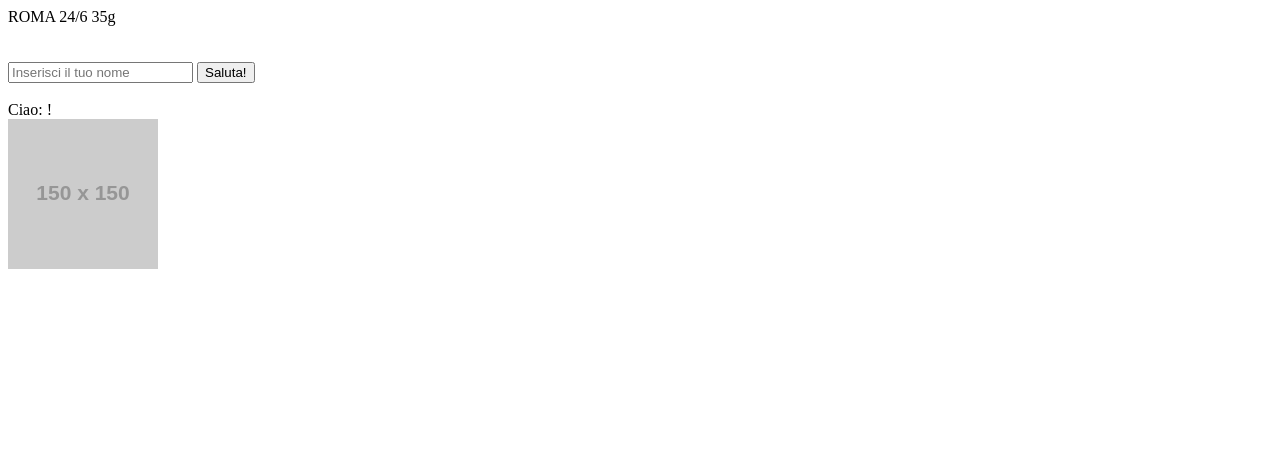
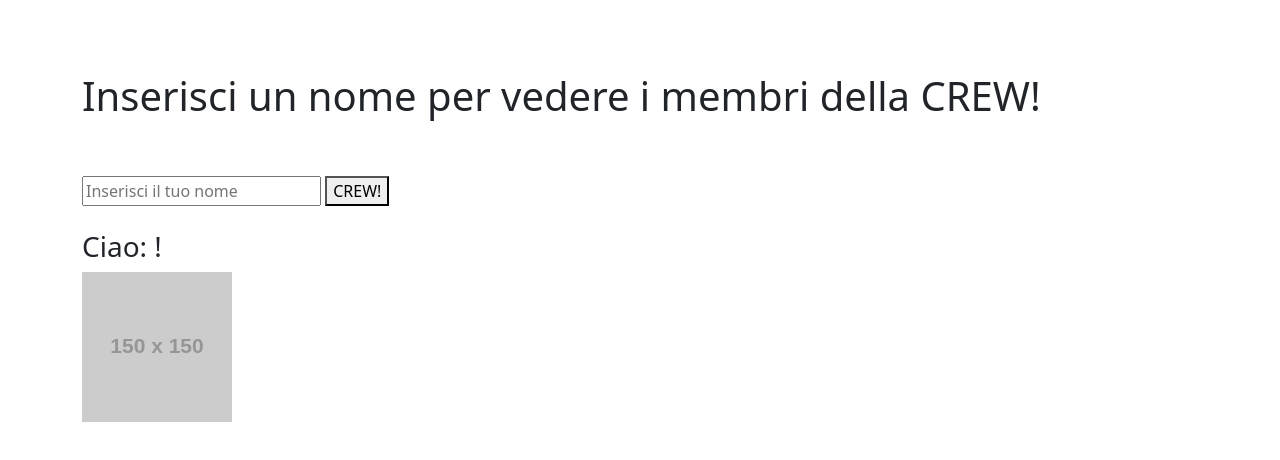
Before and after one commit to Dayronaguilera/vue-hello, a plain HTML site: page index.html in a window 1280 px wide. Drawn offline with nearby package versions, Linux system fonts and the light colour scheme; placeholder pictures from the web are drawn by us.

Commit message:
Refactoring

```diff
--- a/index.html
+++ b/index.html
@@ -5,6 +5,7 @@
     <meta http-equiv="X-UA-Compatible" content="IE=edge">
     <meta name="viewport" content="width=device-width, initial-scale=1.0">
     <title>Document</title>
+    <link href="https://cdn.jsdelivr.net/npm/bootstrap@5.0.1/dist/css/bootstrap.min.css" rel="stylesheet" integrity="sha384-+0n0xVW2eSR5OomGNYDnhzAbDsOXxcvSN1TPprVMTNDbiYZCxYbOOl7+AMvyTG2x" crossorigin="anonymous">
 
     <script src="https://cdn.jsdelivr.net/npm/vue"></script>
     <link rel="stylesheet" href="./css/style.css">
@@ -12,15 +13,16 @@
 </head>
 <body>
 
-    <div id="app">
+    <div class="container" id="app">
 
-        <div>{{message}}</div>
+        <br><br><br>
+        <h1>{{message}}</h1>
 
         <br><br>
         <input v-model="text" placeholder="Inserisci il tuo nome" @keyup.enter='showElement'>
-        <button @click='showElement' >Saluta!</button>
+        <button @click='showElement' >CREW!</button>
         <br><br>
-        <div>Ciao: {{text}}!</div>
+        <h3>Ciao: {{text}}!</h3>
         <div class="img-container">
             <img v-bind:src= "img">
         </div>
--- a/js/script.js
+++ b/js/script.js
@@ -2,21 +2,23 @@ const app = new Vue(
     {
         el: "#app",
         data: {
-            message:"ROMA 24/6 35g", //del testo gia definito!
+            message:"Inserisci un nome per vedere i membri della CREW!", //del testo gia definito!
             text:"", //del testo inserito dal utente tramite input
             img:"https://via.placeholder.com/150" //img inserito in una cartella
         },
         methods: {
-            showElement: function () {
+            showElement: function () {//questa funzione serve per comparare il nome e restituirci una foto se ===
                 if (this.text === 'dayron') {
                     this.img = './img/foto-cv.JPG';
-
                 } else if (this.text === 'gabriele'){
                     this.img = './img/gab.jpg';
                 } else if (this.text === 'noemi'){
                     this.img = './img/noemi.jpg';
                 } else if (this.text === 'tony'){
                     this.img = './img/tony.jpg';
+                } else{
+                    alert("Attenzione puoi inserire solo un nome della crew!");
+                    this.img = "https://via.placeholder.com/150";
                 }
 
             }
```
